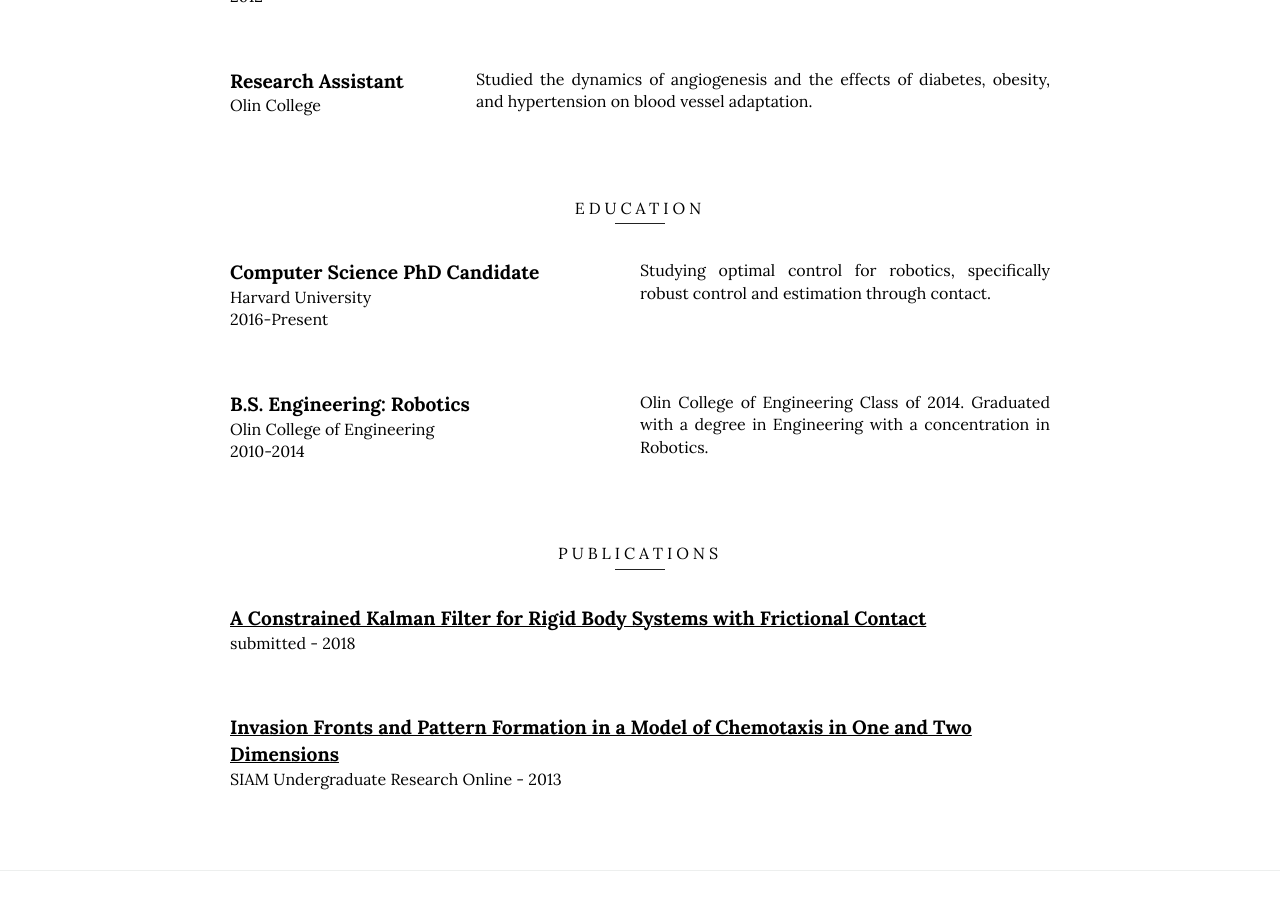
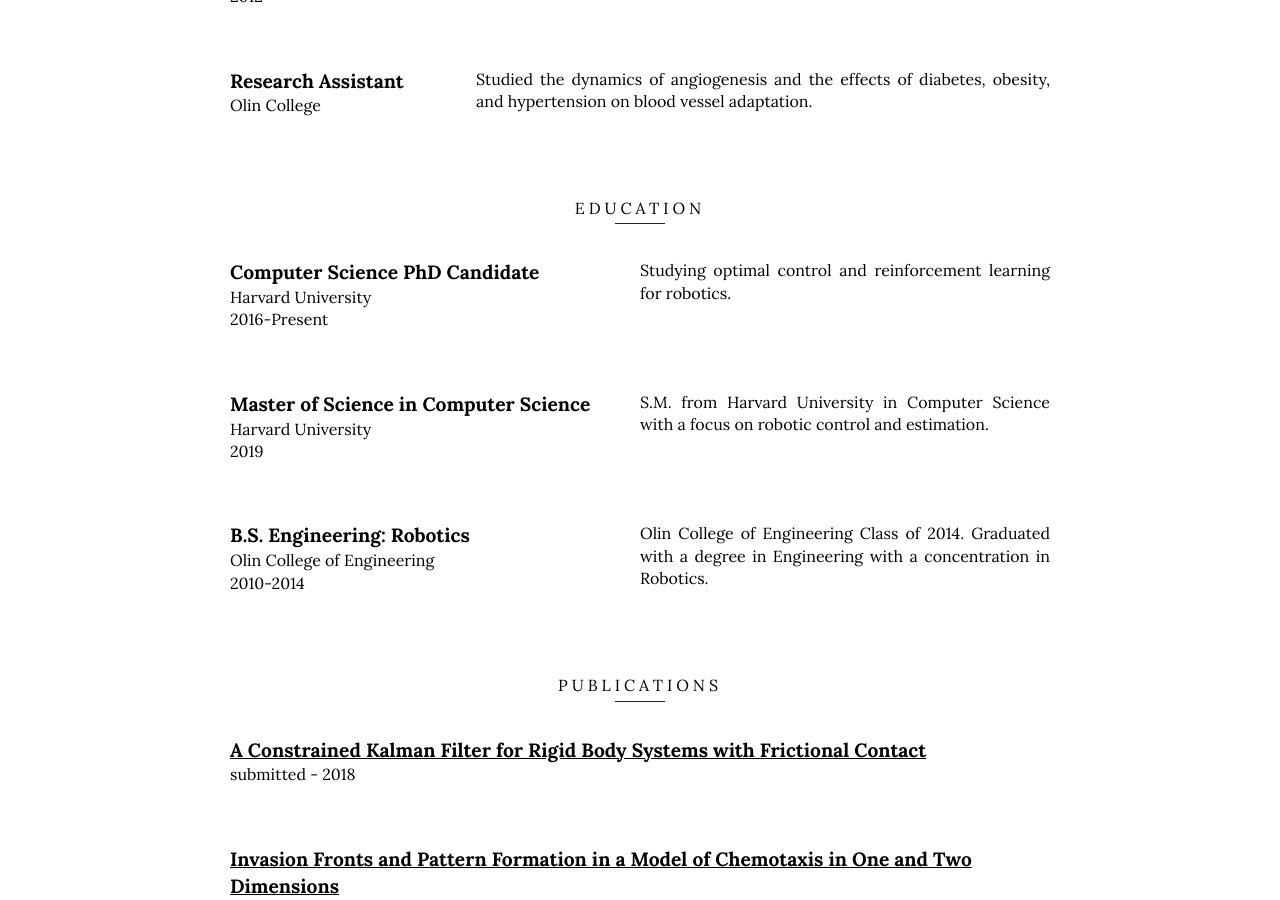
Before and after one commit to pvarin/pvarin.github.io, a Jekyll site: the page built from index.html, in a window 1280 px wide and 900 px high, scrolled down 1456 px. Built offline with Jekyll 4.4.1, drawn with Linux system fonts in a browser that asks for light colours.

Commit message:
Updating education

```diff
--- a/_data/education.yml
+++ b/_data/education.yml
@@ -1,7 +1,12 @@
 -   qualification: Computer Science PhD Candidate
     school: Harvard University
-    description: Studying optimal control for robotics, specifically robust control and estimation through contact.
+    description: Studying optimal control and reinforcement learning for robotics.
     period: 2016-Present
+
+-   qualification: Master of Science in Computer Science
+    school: Harvard University
+    description: S.M. from Harvard University in Computer Science with a focus on robotic control and estimation.
+    period: 2019
 
 -   qualification: 'B.S. Engineering: Robotics'
     school: Olin College of Engineering
```
